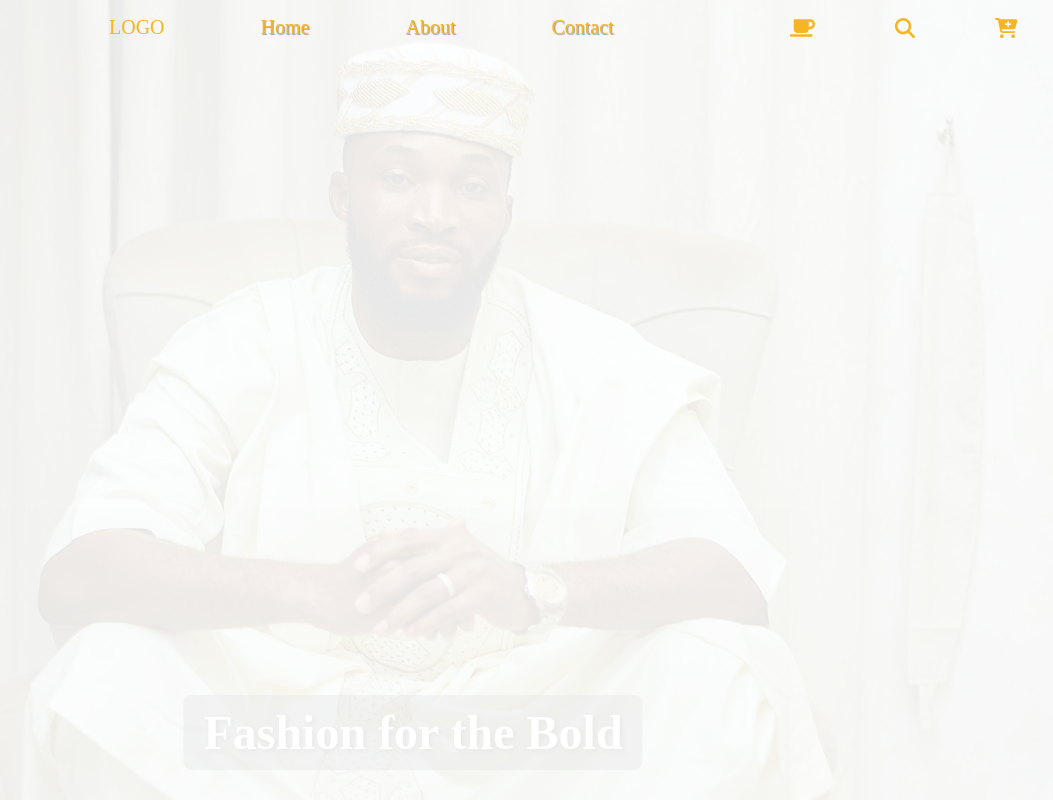
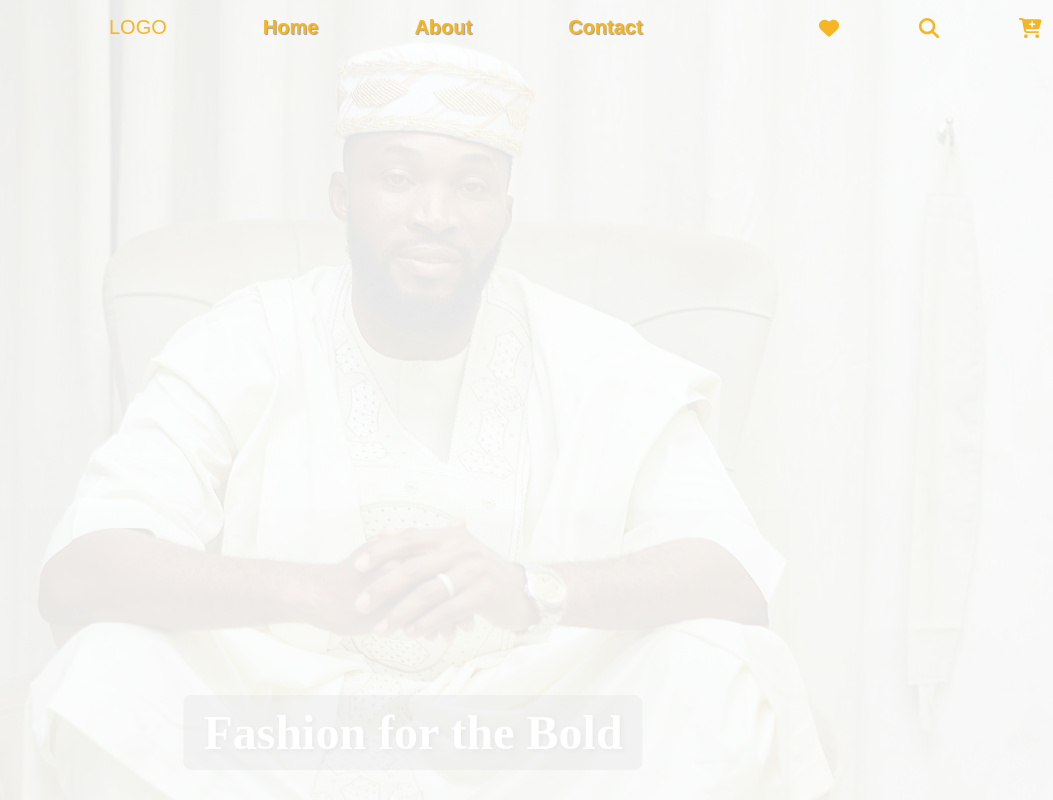
Before and after one commit to mrauthentik/Encanto, a React (Vite) app in the folder alaran/: page / in a window 1280 px wide. Shown: the top 800 px of the page, without its empty margins (227-1280 px from the left). Built offline with nearby package versions, Linux system fonts and the light colour scheme; a web font is replaced by a local one.

Commit message:
style: update font family and weight in App.css for better readability; replace coffee icon with heart icon in NavBar component

```diff
--- a/alaran/src/App.css
+++ b/alaran/src/App.css
@@ -28,7 +28,7 @@ nav{
   align-items: center;
   align-self: center;
   text-align: center;
-  font-family: var(--medium-text);
+  font-family: var(--small-text);
 }
 ul{
   display: flex;
@@ -36,7 +36,7 @@ ul{
   list-style-type: none;
   text-shadow: #0000005d 1px 1px 1px;
   margin-left: 5rem;
-  font-weight: 200;
+  font-weight: 600;
 }
 .icons{
   display: flex;
--- a/alaran/src/components/NavBar.jsx
+++ b/alaran/src/components/NavBar.jsx
@@ -1,7 +1,7 @@
 import React, { useEffect } from 'react';
 import { motion, useAnimation } from 'framer-motion';
 import { FontAwesomeIcon } from '@fortawesome/react-fontawesome'
-import { faCoffee, faSearch, faCartPlus } from '@fortawesome/free-solid-svg-icons'
+import { faHeart, faSearch, faCartPlus } from '@fortawesome/free-solid-svg-icons'
 
 const NavBar = () => {
   const controls = useAnimation();
@@ -46,7 +46,7 @@ const NavBar = () => {
           <li>Contact</li>
         </ul>
         <div className="icons">
-          <FontAwesomeIcon icon={faCoffee} />
+          <FontAwesomeIcon icon={faHeart} />
           <FontAwesomeIcon icon={faSearch} />
           <FontAwesomeIcon icon={faCartPlus} />
         </div>
```
